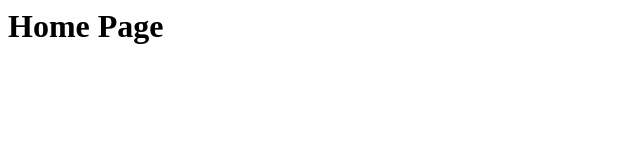
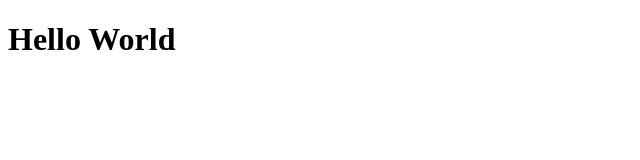
Before and after one commit to MuEzv/MuEzv.github.io, a plain HTML site: page index.html in a window 1280 px wide. Shown: the whole page, without its empty margins (0-640 px from the left). Drawn offline with Linux system fonts and the light colour scheme.

Commit message:
Update index.html

```diff
--- a/index.html
+++ b/index.html
@@ -1,8 +1,12 @@
-<html>
-  <head>
-    <title>Home Page</title>
-  </head>
-  <body>
-    <h1>Home Page</h1>
-  </body>
+<!DOCTYPE html>
+<html lang="en">
+<head>
+    <meta charset="UTF-8">
+    <meta name="viewport" content="width=device-width, initial-scale=1.0">
+    <title>HOME</title>
+</head>
+<body>
+  <h1>Hello World</h1>
+
+</body>
 </html>
```
